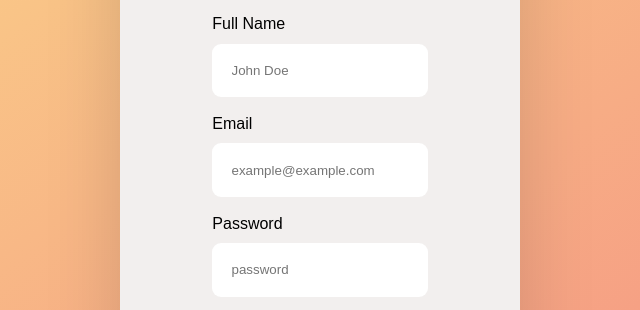
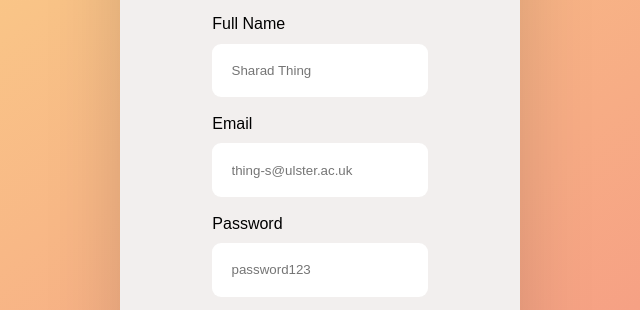
Before and after one commit to NickTamang/Cloud-native-front-end-azure-v2, a plain HTML site: page register.html in a window 1280 px wide. Shown: the part 228-538 px from the top of the page, 320-960 px from the left. Drawn offline with Linux system fonts and the light colour scheme.

Commit message:
Update register.html

```diff
--- a/register.html
+++ b/register.html
@@ -25,7 +25,7 @@
              <input
                    id="name"
                    type="text"
-                   placeholder="John Doe"
+                   placeholder="Sharad Thing"
                    name="name"
                    required
              />
@@ -36,7 +36,7 @@
              <input
                    id="email"
                    type="email"
-                   placeholder="example@example.com"
+                   placeholder="thing-s@ulster.ac.uk"
                    name="email"
                    required
              />
@@ -47,7 +47,7 @@
              <input
                    id="password"
                    type="password"
-                   placeholder="password"
+                   placeholder="password123"
                    name="password"
                    required
              />
```
